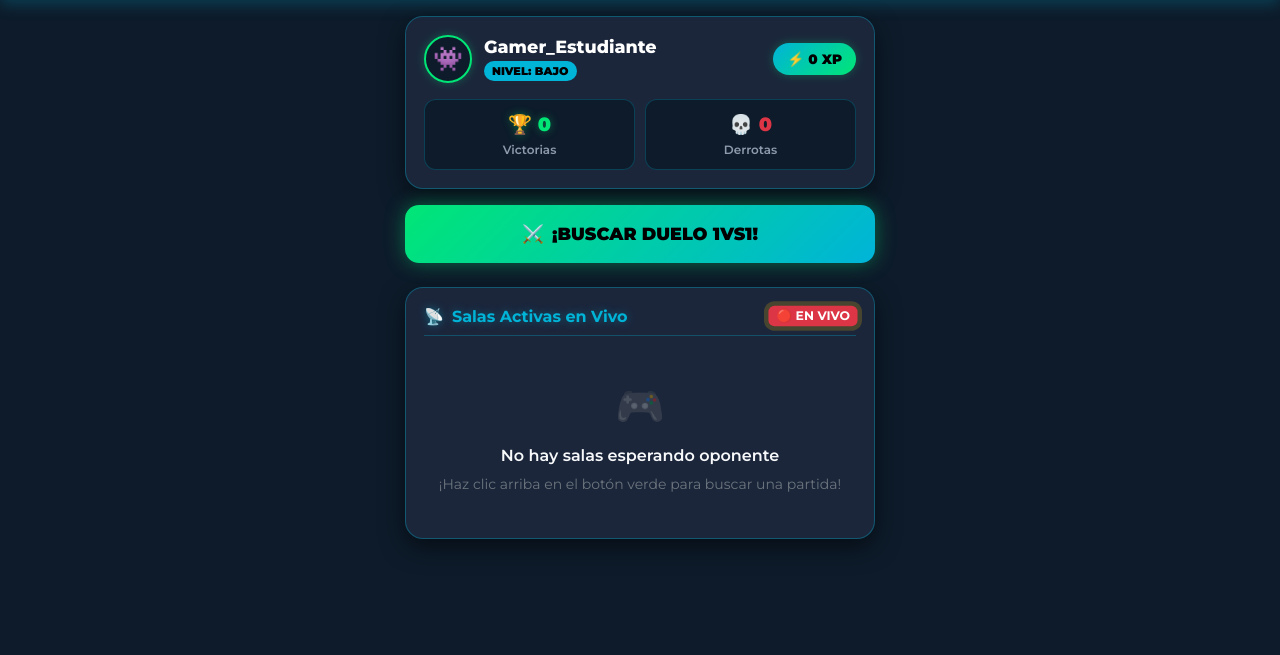
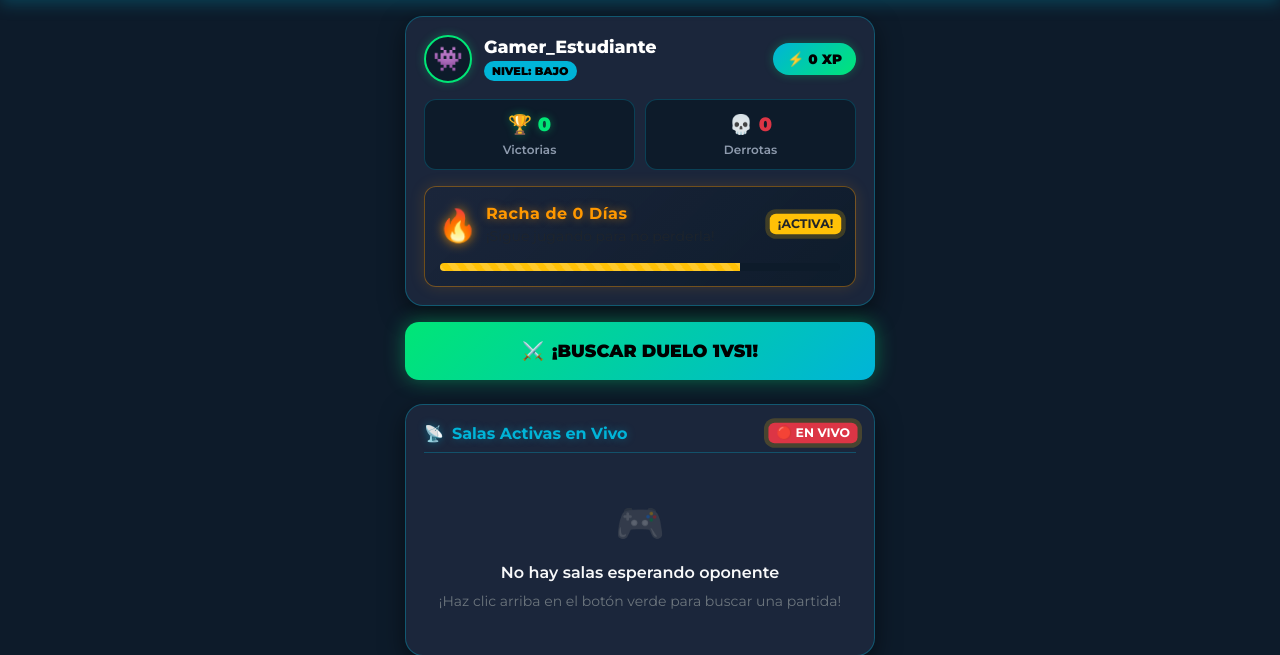
Before and after one commit to szsmxteo/Verbattle-Proyecto-Productivo, a Django app: page / in a window 1280 px wide. Shown: the part 58-713 px from the top of the page. Run offline with Django 5.2, Linux system fonts and the light colour scheme; data comes from the database, SQL or seed files in the repository; data that the repository does not hold is empty.

Commit message:
Feat: Integración de Tarjeta de Rachas (Streak) en el Lobby

```diff
--- a/templates/home.html
+++ b/templates/home.html
@@ -69,6 +69,28 @@
             <div class="stat-desc">Derrotas</div>
         </div>
     </div>
+
+    <!-- NUEVA TARJETA DE RACHA (STREAK) -->
+    <div class="streak-container mt-3">
+        <div class="streak-header">
+            <span class="streak-fire">🔥</span>
+
+            <div class="streak-text">
+                <strong class="text-neon-orange">Racha de {{ perfil.racha_actual|default:0 }} Días</strong>
+                <small class="text-muted">¡Sigue jugando para no perderla!</small>
+            </div>
+
+            <span class="badge bg-warning text-dark fw-bold pulse-badge">¡ACTIVA!</span>
+        </div>
+
+        <div class="progress mt-3" style="height: 8px; background-color: #0d1b2a;">
+            <div class="progress-bar progress-bar-striped progress-bar-animated bg-warning"
+                 role="progressbar"
+                 style="width: 75%;"
+                 aria-valuenow="75" aria-valuemin="0" aria-valuemax="100">
+            </div>
+        </div>
+    </div>
 </div>
 
 <!-- Botón Arcade Principal "Buscar Duelo" -->
@@ -94,10 +116,9 @@
                 <div>
                     <strong class="text-white" style="font-size: 1.1rem;">Sala #{{ sala.codigo_sala }}</strong>
                     <div class="small text-muted mt-1">
-                        👤 Anfitrión: {{ sala.jugador1.username|default:"Jugador 1" }}
+                        👤 Anfitrión: {{ sala.jugador1.gamer_tag|default:"Jugador 1" }}
                     </div>
                 </div>
-                <!-- Asegúrate de que la URL coincida con tu urls.py -->
                 <a href="{% url 'sala_duelo_directa' %}" class="btn btn-sm btn-unirse rounded-pill fw-bold px-3">
                     Unirse ⚔️
                 </a>
```
